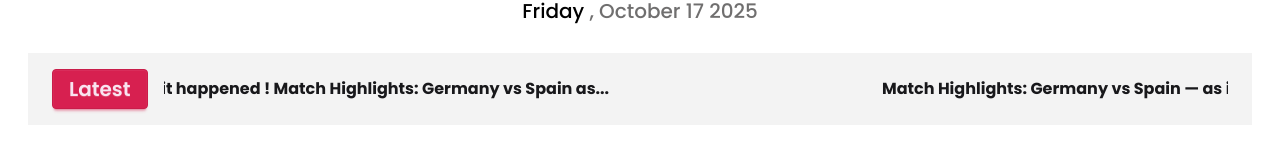
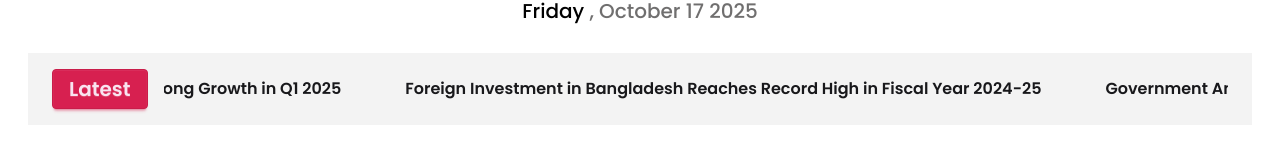
Before and after one commit to imtiaz-al-kabir/dragon-news, a React (Vite) app: page /category/1 in a window 1280 px wide. Shown: the part 163-318 px from the top of the page. Built offline with nearby package versions, Linux system fonts and the light colour scheme; no server answers.

Commit message:
latest news updated

```diff
--- a/package.json
+++ b/package.json
@@ -18,6 +18,7 @@
     "react-fast-marquee": "^1.6.5",
     "react-icons": "^5.5.0",
     "react-router": "^7.9.4",
+    "react-spinners": "^0.17.0",
     "tailwindcss": "^4.1.14"
   },
   "devDependencies": {
--- a/src/Components/Categories.jsx
+++ b/src/Components/Categories.jsx
@@ -4,7 +4,7 @@ import { NavLink } from "react-router";
 const categoriesPromise = fetch("/categories.json").then((res) => res.json());
 const Categories = () => {
   const categories = use(categoriesPromise);
-  console.log(categories);
+  // console.log(categories);
 
   return (
     <div>
@@ -12,7 +12,8 @@ const Categories = () => {
 
       <div className="grid grid-cols-1 gap-2 pt-4">
         {categories.map((category) => (
-          <NavLink to={`/category/${category.id}`}
+          <NavLink key={category.id}
+            to={`/category/${category.id}`}
             className={({ isActive }) =>
               `btn bg-base-100 text-lg text-accent hover:bg-base-200 border-0 ${
                 isActive ? "bg-base-300 transition-all" : ""
--- a/src/Components/HomeLayout/LeftAside.jsx
+++ b/src/Components/HomeLayout/LeftAside.jsx
@@ -1,11 +1,12 @@
 import { Suspense } from "react";
 import Categories from "../Categories";
+import LoadingSpinner from "../LoadingSpinner";
 
 const LeftAside = () => {
   return (
     <div>
       <Suspense
-        fallback={<span className="loading loading-spinner text-error"></span>}
+        fallback={<LoadingSpinner/>}
       >
         <Categories />
       </Suspense>
--- a/src/Components/LatestNews.jsx
+++ b/src/Components/LatestNews.jsx
@@ -1,14 +1,26 @@
+import { useEffect, useState } from "react";
 import Marquee from "react-fast-marquee";
 
 const LatestNews = () => {
+  const [todaysNews, setTodaysNews] = useState([]);
+
+  useEffect(() => {
+    fetch("/news.json")
+      .then((res) => res.json())
+      .then((data) => setTodaysNews(data));
+  }, []);
+  const todaysPick = todaysNews.filter(
+    (news) => news.others?.is_today_pick === true
+  );
   return (
     <div className="bg-base-200 flex gap-4 items-center py-4 px-6 mt-7 mx-7">
       <p className="btn btn-secondary text-xl">Latest</p>
-      <Marquee  pauseOnHover={true}>
-        <p className="font-bold">
-          Match Highlights: Germany vs Spain — as it happened ! Match
-          Highlights: Germany vs Spain as...
-        </p>
+      <Marquee pauseOnHover={true}>
+        {todaysPick.map((news) => (
+          <span key={news.id} className="mx-8 font-semibold">
+            {news.title}
+          </span>
+        ))}
       </Marquee>
     </div>
   );
--- /dev/null
+++ b/src/Components/LoadingSpinner.jsx
@@ -0,0 +1,11 @@
+import { BounceLoader } from "react-spinners";
+
+const LoadingSpinner = () => {
+  return (
+    <div className="min-h-screen flex justify-center items-center">
+      <BounceLoader color="#e50000" size={70} />
+    </div>
+  );
+};
+
+export default LoadingSpinner;
--- a/src/Components/Navbar.jsx
+++ b/src/Components/Navbar.jsx
@@ -9,7 +9,7 @@ const Navbar = () => {
     { path: "/about", label: "About" },
     { path: "/career", label: "Career" },
   ];
-  console.log(user);
+  // console.log(user);
 
   const handleSignOut = () => {
     signoutUser()
--- a/src/Pages/CategoryNews.jsx
+++ b/src/Pages/CategoryNews.jsx
@@ -4,7 +4,7 @@ import NewsCard from "../Components/NewsCard";
 
 const CategoryNews = () => {
   const { id } = useParams();
-  console.log(id);
+  // console.log(id);
   const data = useLoaderData();
   const [categoryNews, setCategoryNews] = useState([]);
 
@@ -27,7 +27,7 @@ const CategoryNews = () => {
       <h2 className="font-bold text-xl pl-5 pb-5">Total <span className="text-secondary">{categoryNews.length}</span> news found</h2>
       <div className="grid grid-cols-1 gap-5 px-5">
         {categoryNews.map((news) => (
-          <NewsCard news={news} />
+          <NewsCard key={news.id} news={news} />
         ))}
       </div>
     </div>
--- a/src/Routes/PrivateRoute.jsx
+++ b/src/Routes/PrivateRoute.jsx
@@ -1,13 +1,14 @@
 import { use } from "react";
 import { Navigate, useLocation } from "react-router";
 import { AuthContext } from "../Context/AuthContext";
+import LoadingSpinner from "../Components/LoadingSpinner";
 
 const PrivateRoute = ({ children }) => {
   const { user, loading } = use(AuthContext);
 const location=useLocation()
 
   if (loading) {
-    return <span className="loading loading-bars loading-xl"></span>;
+    return <LoadingSpinner/>;
   }
 
   if (user && user?.email) {
--- a/src/Routes/Routes.jsx
+++ b/src/Routes/Routes.jsx
@@ -1,4 +1,5 @@
 import { createBrowserRouter } from "react-router";
+import LoadingSpinner from "../Components/LoadingSpinner";
 import AuthLayout from "../Layouts/AuthLayout";
 import NewsDetails from "../Layouts/NewsDetails";
 import RootLayout from "../Layouts/RootLayout";
@@ -21,6 +22,7 @@ export const router = createBrowserRouter([
         path: "/category/:id",
         Component: CategoryNews,
         loader: () => fetch("/news.json"),
+        hydrateFallbackElement: <LoadingSpinner />,
       },
     ],
   },
@@ -46,6 +48,7 @@ export const router = createBrowserRouter([
       </PrivateRoute>
     ),
     loader: () => fetch("/news.json"),
+    hydrateFallbackElement: <LoadingSpinner />,
   },
   {
     path: "*",
```
Also changed, not shown: 1 other file (tests, documents, lock files or other folders).
